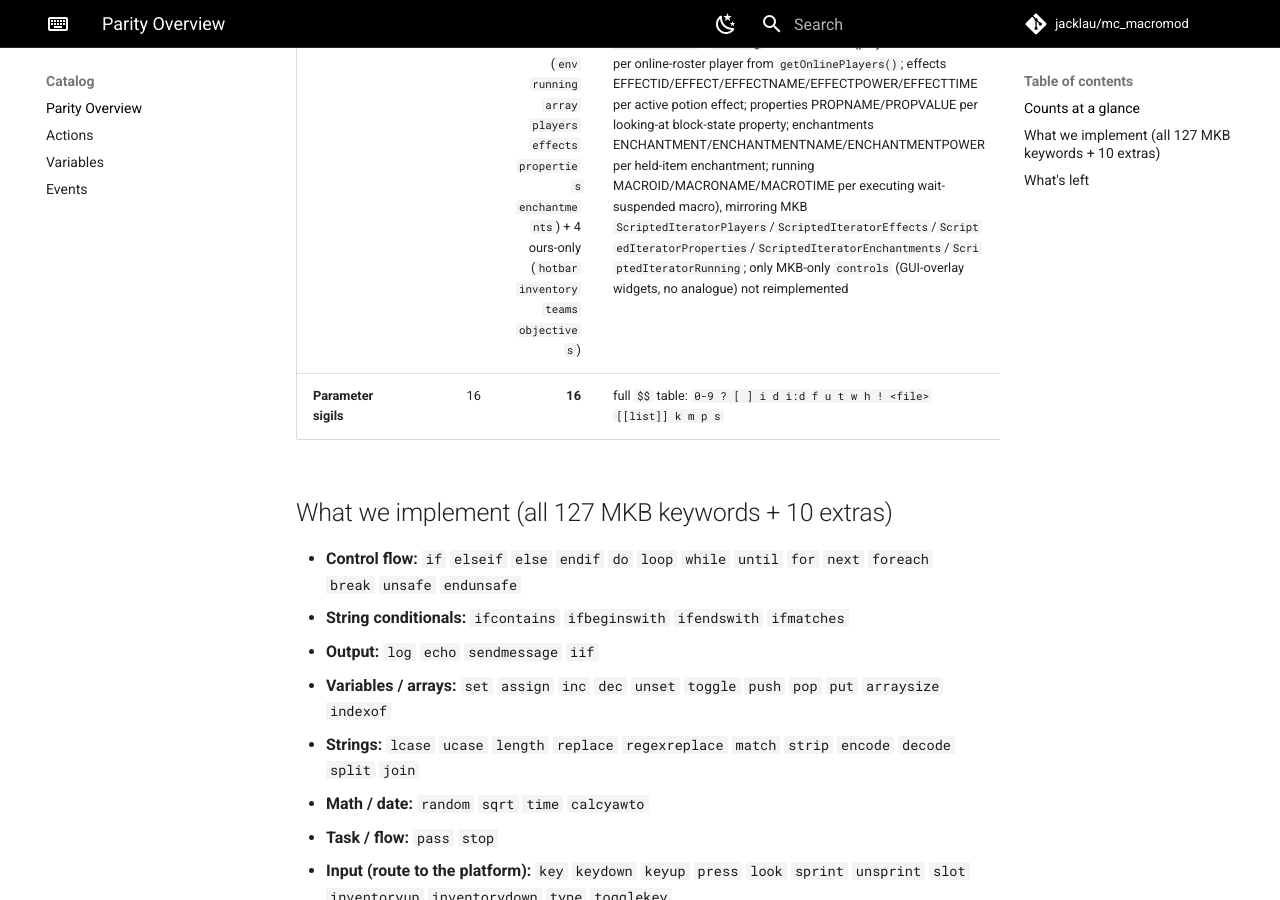
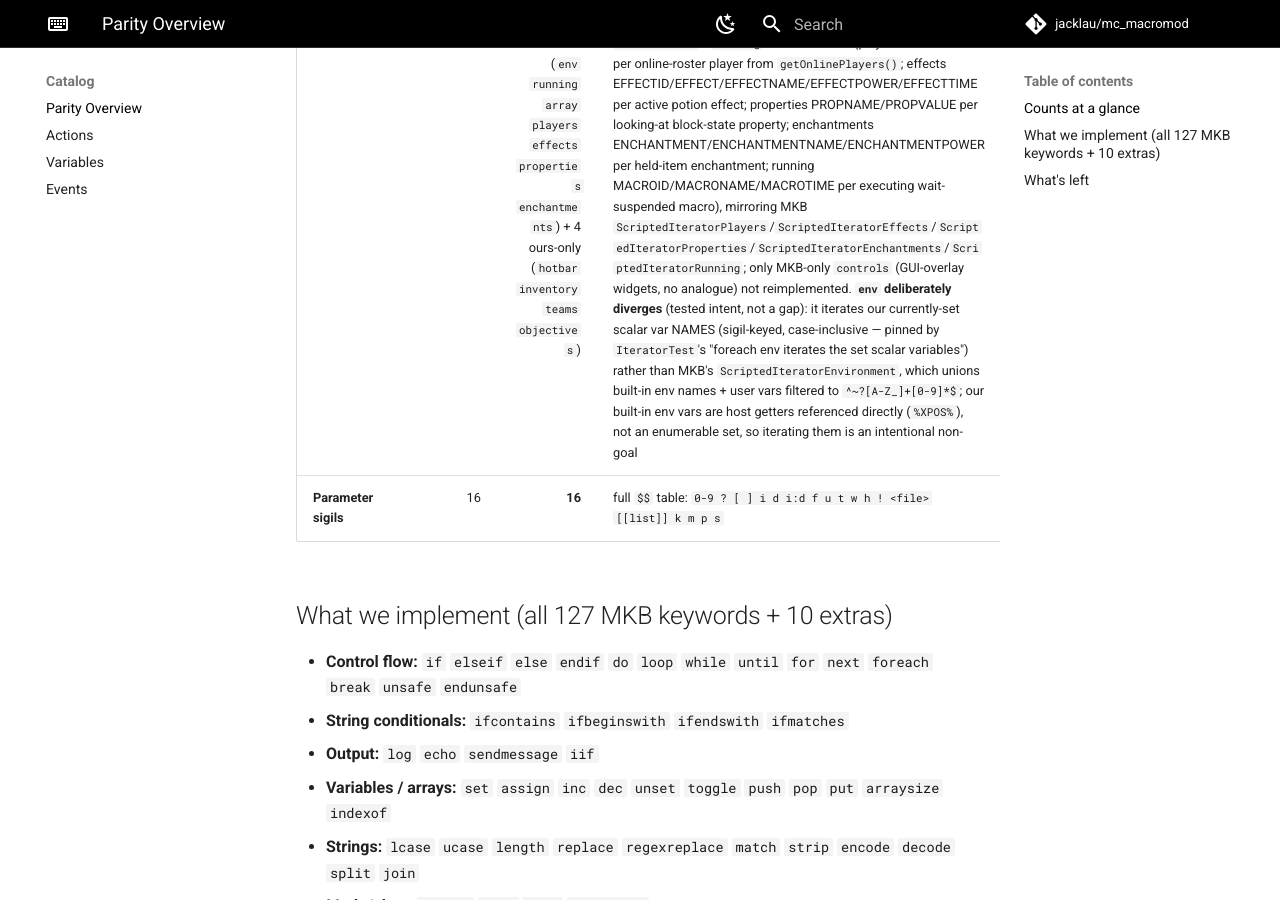
Before and after one commit to jackulau/MacroKeybindMod, an MkDocs documentation site: the page built from docs/catalog/PARITY.md, in a window 1280 px wide and 900 px high, scrolled down 845 px. Built offline with MkDocs 1.6.1 and Material for MkDocs 9.7.7, drawn with Linux system fonts in a browser that asks for light colours; nearby versions of some CDN libraries; library files that are not in the unit come from our copies; comment, search, counter and statistics services are not loaded.

Commit message:
Document the env iterator's deliberate divergence from MKB
The env foreach iterator intentionally yields our set scalar variable
names (sigil-keyed, case-inclusive) rather than MKB ScriptedIteratorEnvironment's
uppercase-filtered union of built-in env names and user vars. Our built-in env
vars are host getters referenced directly, not an enumerable set, so iterating
them is a non-goal. Pinned by the existing IteratorTest case. Documenting so a
future parity audit does not re-flag it as a conformance gap.

```diff
--- a/docs/catalog/PARITY.md
+++ b/docs/catalog/PARITY.md
@@ -15,7 +15,7 @@ The action registry is the source of truth for "what we implement" — it is pin
 | **Actions** | 127 keywords | **all 127** + 10 engine extras (**137** total) | full keyword coverage; heavy subsystems' live realization layered in the host |
 | **Built-in variables** | ~140 | **~108** | player / position / armor / settings / volumes / world / biome / looking-at / trace / input (+ latched) / combat + item internals (cooldown, attack-speed, bow-charge, item-use, local-difficulty) reads |
 | **Events** | 21 | **20 of 21 + 5 extras (25)** | change-watchers + presence / death / pickup / GUI / mode + per-server `onConfigChange` |
-| **Iterators** | 8 | **11**: 7 shared (`env` `running` `array` `players` `effects` `properties` `enchantments`) + 4 ours-only (`hotbar` `inventory` `teams` `objectives`) | mostly single-var `foreach`; `players` + `effects` + `properties` + `enchantments` + `running` are MULTI-VAR (players PLAYERNAME per online-roster player from `getOnlinePlayers()`; effects EFFECTID/EFFECT/EFFECTNAME/EFFECTPOWER/EFFECTTIME per active potion effect; properties PROPNAME/PROPVALUE per looking-at block-state property; enchantments ENCHANTMENT/ENCHANTMENTNAME/ENCHANTMENTPOWER per held-item enchantment; running MACROID/MACRONAME/MACROTIME per executing wait-suspended macro), mirroring MKB `ScriptedIteratorPlayers`/`ScriptedIteratorEffects`/`ScriptedIteratorProperties`/`ScriptedIteratorEnchantments`/`ScriptedIteratorRunning`; only MKB-only `controls` (GUI-overlay widgets, no analogue) not reimplemented |
+| **Iterators** | 8 | **11**: 7 shared (`env` `running` `array` `players` `effects` `properties` `enchantments`) + 4 ours-only (`hotbar` `inventory` `teams` `objectives`) | mostly single-var `foreach`; `players` + `effects` + `properties` + `enchantments` + `running` are MULTI-VAR (players PLAYERNAME per online-roster player from `getOnlinePlayers()`; effects EFFECTID/EFFECT/EFFECTNAME/EFFECTPOWER/EFFECTTIME per active potion effect; properties PROPNAME/PROPVALUE per looking-at block-state property; enchantments ENCHANTMENT/ENCHANTMENTNAME/ENCHANTMENTPOWER per held-item enchantment; running MACROID/MACRONAME/MACROTIME per executing wait-suspended macro), mirroring MKB `ScriptedIteratorPlayers`/`ScriptedIteratorEffects`/`ScriptedIteratorProperties`/`ScriptedIteratorEnchantments`/`ScriptedIteratorRunning`; only MKB-only `controls` (GUI-overlay widgets, no analogue) not reimplemented. **`env` deliberately diverges** (tested intent, not a gap): it iterates our currently-set scalar var NAMES (sigil-keyed, case-inclusive — pinned by `IteratorTest`'s "foreach env iterates the set scalar variables") rather than MKB's `ScriptedIteratorEnvironment`, which unions built-in env names + user vars filtered to `^~?[A-Z_]+[0-9]*$`; our built-in env vars are host getters referenced directly (`%XPOS%`), not an enumerable set, so iterating them is an intentional non-goal |
 | **Parameter sigils** | 16 | **16** | full `$$` table: `0-9 ? [ ] i d i:d f u t w h ! <file> [[list]] k m p s` |
 
 ## What we implement (all 127 MKB keywords + 10 extras)
```
